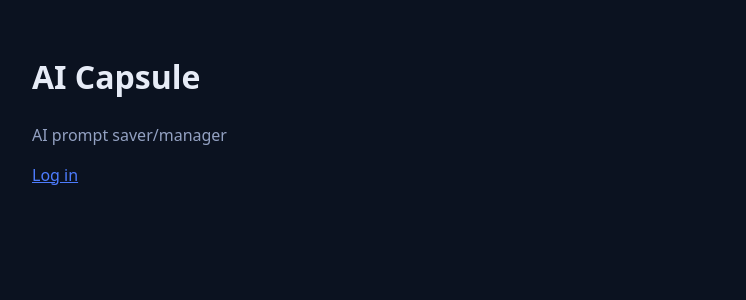
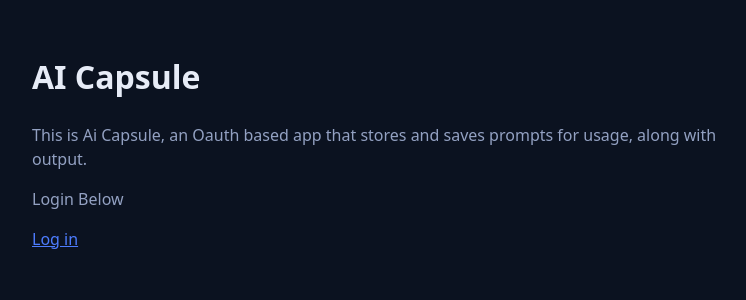
Before and after one commit to luca-thompson/cse3cwa_assignment3, a React (Vite) app in the folder client/: page / in a window 1280 px wide. Shown: the top 300 px of the page, without its empty margins (258-1004 px from the left). Built offline with nearby package versions, Linux system fonts and the light colour scheme.

Commit message:
explanation added

```diff
--- a/client/src/pages/Home.jsx
+++ b/client/src/pages/Home.jsx
@@ -2,7 +2,8 @@ export default function Home() {
   return (
     <div>
       <h1>AI Capsule</h1>
-      <p>AI prompt saver/manager</p>
+      <p>This is Ai Capsule, an Oauth based app that stores and saves prompts for usage, along with output.</p>
+      <p>Login Below</p>
       <a href="/login">Log in</a>
     </div>
   );
--- a/client/src/pages/Login.jsx
+++ b/client/src/pages/Login.jsx
@@ -2,7 +2,7 @@ export default function Login() {
   return (
     <div>
       <h1>Log in</h1>
-
+      <p>Use Github's Oauth to authenticate and access your stored prompts</p>
       <a href="/auth/github">Log in with GitHub</a>
     </div>
   );
```
